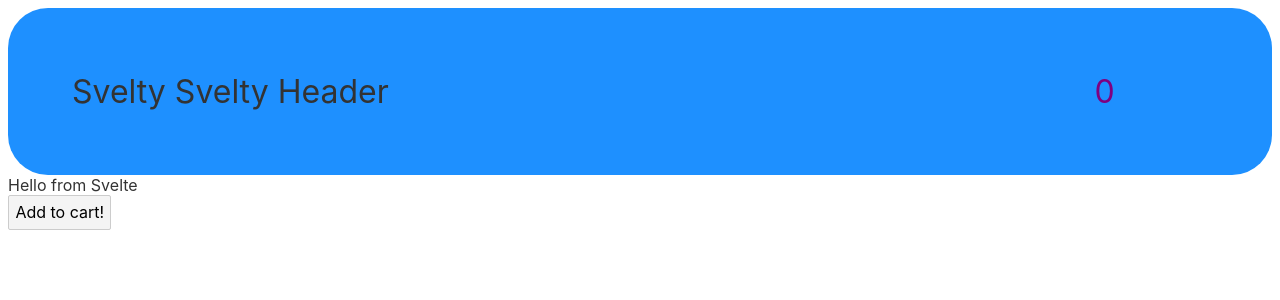
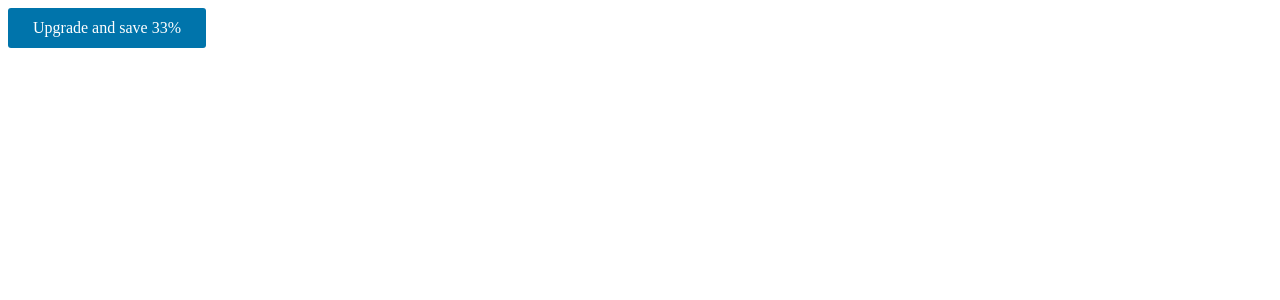
Before and after one commit to scottdkey/svelteHeader, a Svelte app in the folder header/: page / in a window 1280 px wide. Shown: the top 300 px of the page. Built offline with nearby package versions, Linux system fonts and the light colour scheme.

Commit message:
added CTA and modal

```diff
--- a/header/src/App.svelte
+++ b/header/src/App.svelte
@@ -1,11 +1,18 @@
 <script lang="ts">
+  // import Modal from "svelte-simple-modal"
   import Header from "./Header.svelte"
+  import CTA from "./CTA.svelte"
+
 
     const onClick = () => {
     window.addToCart()
   }
 </script>
 
-<Header/>
-<div>Hello from Svelte</div>
-<button on:click={onClick}>Add to cart!</button>
+<!-- <Header/> -->
+<!-- <Modal> -->
+  <CTA />
+<!-- </Modal> -->
+
+<!-- <div>Hello from Svelte</div>
+<button on:click={onClick}>Add to cart!</button> -->
--- /dev/null
+++ b/header/src/CTA.svelte
@@ -0,0 +1,63 @@
+<script lang="ts">
+  import Modal from "./Modal.svelte";
+
+  let isOpenModal = false;
+
+  function openModal() {
+    isOpenModal = true;
+  }
+
+  function closeModal() {
+    isOpenModal = false;
+    phase = 0;
+  }
+
+  let phase = 0;
+
+  function nextPhase() {
+    phase += 1;
+  }
+</script>
+
+<button>
+  <div id="buttonContent" on:click={openModal}>Upgrade and save 33%</div>
+</button>
+<Modal {isOpenModal} on:closeModal={closeModal}>
+  {#if phase === 0}
+    <div on:click={nextPhase}>Upgrade Now</div>
+  {:else if phase === 1}
+    <div on:click={nextPhase}>Upgrade to Premium/ Upgrade to Standard</div>
+  {:else if phase === 2}
+    <div on:click={closeModal}>
+      Thank you! Welcome to the next level.(loading area)
+    </div>
+  {:else}
+    <div>you got an error bud</div>
+  {/if}
+</Modal>
+
+<style lang="scss">
+  button {
+    width: 198px;
+    height: 40px;
+    border-radius: 3px;
+    padding: 10px 12px 10px 12px;
+    background: #0074ab;
+    &:hover {
+      filter: brightness(95%);
+    }
+    border: none;
+
+    #buttonContent {
+      font-family: "PS TT Commons", "Times New Roman", Times, serif;
+      font-style: DemiBold;
+      font-size: 16px;
+      color: #ffffff;
+      vertical-align: center;
+      align-self: center;
+      font-style: DemiBold;
+      letter-spacing: 1%;
+      fill: solid;
+    }
+  }
+</style>
--- /dev/null
+++ b/header/src/Modal.svelte
@@ -0,0 +1,46 @@
+<script>
+  import { createEventDispatcher } from "svelte";
+
+  const dispatch = createEventDispatcher();
+
+  export let isOpenModal;
+
+  function closeModal() {
+    isOpenModal = false;
+    dispatch("closeModal", { isOpenModal });
+  }
+</script>
+
+<div
+  id="background"
+  style="--display: {isOpenModal ? 'block' : 'none'};"
+  on:click={closeModal}
+/>
+<div id="modal" style="--display: {isOpenModal ? 'block' : 'none'};">
+  <slot />
+</div>
+
+<style>
+  #background {
+    display: var(--display);
+    position: fixed;
+    z-index: 1;
+    top: 0;
+    left: 0;
+    width: 100vw;
+    height: 100vh;
+    background-color: black;
+    opacity: 0.5;
+  }
+
+  #modal {
+    display: var(--display);
+    position: fixed;
+    z-index: 2;
+    top: 50%;
+    left: 50%;
+    transform: translate(-50%, -50%);
+    background: #ffffff;
+    opacity: 1;
+  }
+</style>
--- /dev/null
+++ b/header/src/Window.d.ts
@@ -0,0 +1,5 @@
+export declare global {
+  interface Window {
+    addToCart: () => void
+  }
+}
--- a/header/webpack.config.js
+++ b/header/webpack.config.js
@@ -88,10 +88,13 @@
   mode,
   plugins: [
     new ModuleFederationPlugin({
-      name: "consumer",
+      name: "CTA",
       filename: "remoteEntry.js",
       remotes: {},
-      exposes: { "./Header": "./src/Header.svelte" },
+      exposes: {
+        "./CTA": "./src/CTA.svelte",
+        "./Header": "./src/Header.svelte",
+      },
       shared: require("./package.json").dependencies,
     }),
     new MiniCssExtractPlugin({
```
Also changed, not shown: header/src/CTAContents.svelte (added, +9 -0 lines), 1 other file (tests, documents, lock files or other folders).
